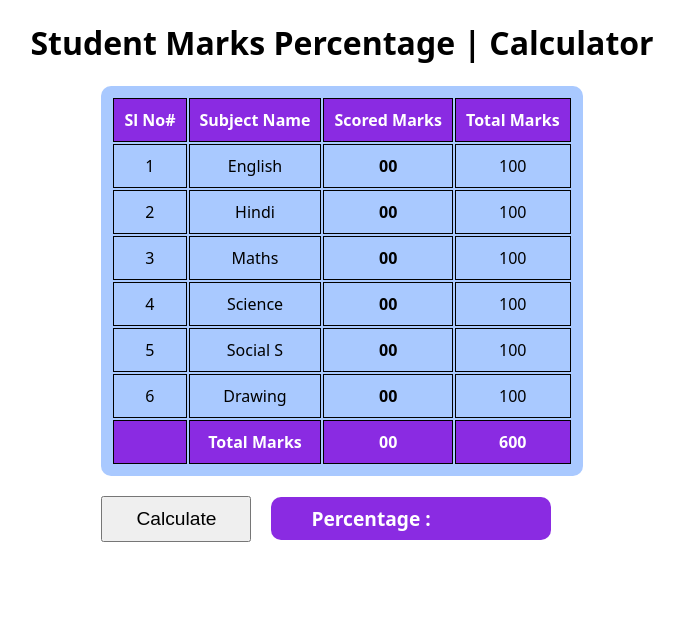
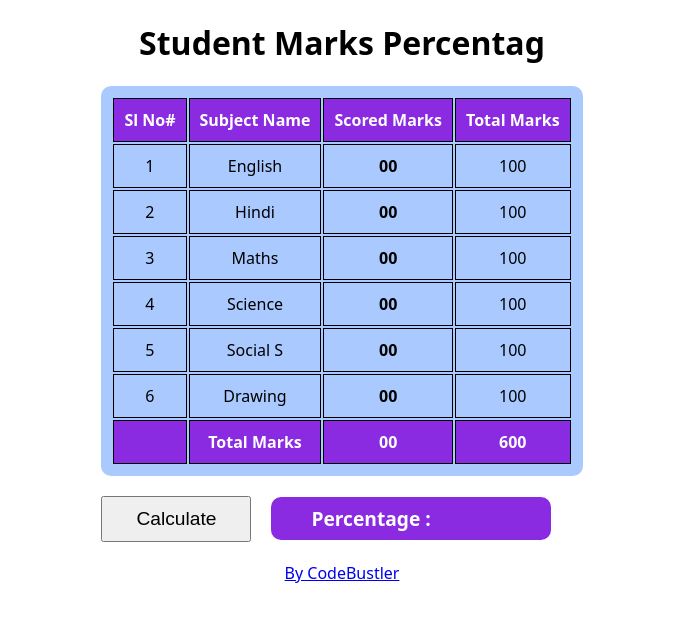
Before and after one commit to CodeBustler/student-marks-percentage, a plain HTML site: page index.html in a window 1280 px wide. Shown: the whole page, without its empty margins (298-982 px from the left). Drawn offline with Linux system fonts and the light colour scheme.

Commit message:
1 file modified

```diff
--- a/index.html
+++ b/index.html
@@ -8,7 +8,7 @@
   </head>
   <body>
     <header>
-      <h1>Student Marks Percentage | Calculator</h1>
+      <h1>Student Marks Percentag</h1>
     </header>
 
     <main class="container">
@@ -71,6 +71,9 @@
         <div id="percentage">Percentage :</div>
       </div>
     </main>
+    <footer>
+      <a href="https://www.instagra.com/codebustler">By CodeBustler</a>
+    </footer>
     <script src="script.js"></script>
   </body>
 </html>
```
